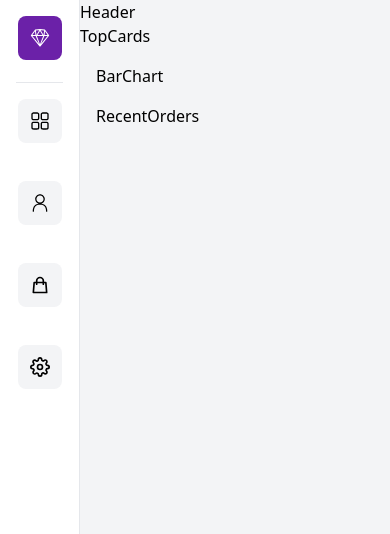
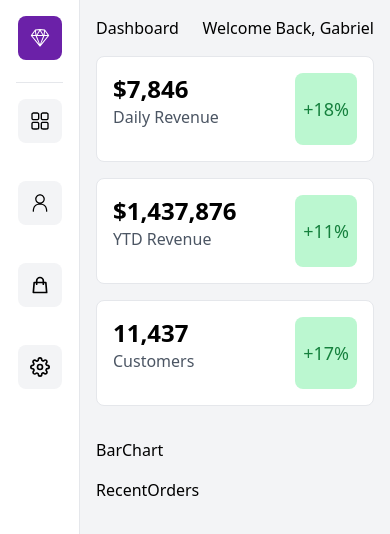
Before and after one commit to mihai-gabriel1/nextjs-user-dashboard, a Next.js app: page / in a window 390 px wide. Shown: the top 534 px of the page. Built offline with nearby package versions, Linux system fonts and the light colour scheme.

Commit message:
The three top cards have been styled; they are now fully responsive.

```diff
--- a/components/Header.jsx
+++ b/components/Header.jsx
@@ -1,7 +1,12 @@
 import React from "react";
 
 const Header = () => {
-  return <div>Header</div>;
+  return (
+    <div className="flex justify-between px-4 pt-4">
+      <h2>Dashboard</h2>
+      <h2>Welcome Back, Gabriel</h2>
+    </div>
+  );
 };
 
 export default Header;
--- a/components/TopCards.jsx
+++ b/components/TopCards.jsx
@@ -1,7 +1,37 @@
 import React from "react";
 
 const TopCards = () => {
-  return <div>TopCards</div>;
+  return (
+    <div className="grid lg:grid-cols-5 gap-4 p-4">
+      <div className="lg:col-span-2 col-span-1 bg-white flex justify-between w-full border p-4 rounded-lg">
+        <div className="flex flex-col w-full pb-4">
+          <p className="text-2xl font-bold">$7,846</p>
+          <p className="text-gray-600">Daily Revenue</p>
+        </div>
+        <p className="bg-green-200 flex justify-center items-center p-2 rounded-lg">
+          <span className="text-green-700 text-lg">+18%</span>
+        </p>
+      </div>
+      <div className="lg:col-span-2 col-span-1 bg-white flex justify-between w-full border p-4 rounded-lg">
+        <div className="flex flex-col w-full pb-4">
+          <p className="text-2xl font-bold">$1,437,876</p>
+          <p className="text-gray-600">YTD Revenue</p>
+        </div>
+        <p className="bg-green-200 flex justify-center items-center p-2 rounded-lg">
+          <span className="text-green-700 text-lg">+11%</span>
+        </p>
+      </div>
+      <div className="bg-white flex justify-between w-full border p-4 rounded-lg">
+        <div className="flex flex-col w-full pb-4">
+          <p className="text-2xl font-bold">11,437</p>
+          <p className="text-gray-600">Customers</p>
+        </div>
+        <p className="bg-green-200 flex justify-center items-center p-2 rounded-lg">
+          <span className="text-green-700 text-lg">+17%</span>
+        </p>
+      </div>
+    </div>
+  );
 };
 
 export default TopCards;
--- a/pages/index.js
+++ b/pages/index.js
@@ -10,7 +10,7 @@ export default function Home() {
   return (
     <>
       <Head>
-        <title>Create Next App</title>
+        <title>NextJS Dashboard</title>
         <meta name="description" content="Generated by create next app" />
         <meta name="viewport" content="width=device-width, initial-scale=1" />
         <link rel="icon" href="/favicon.ico" />
```
